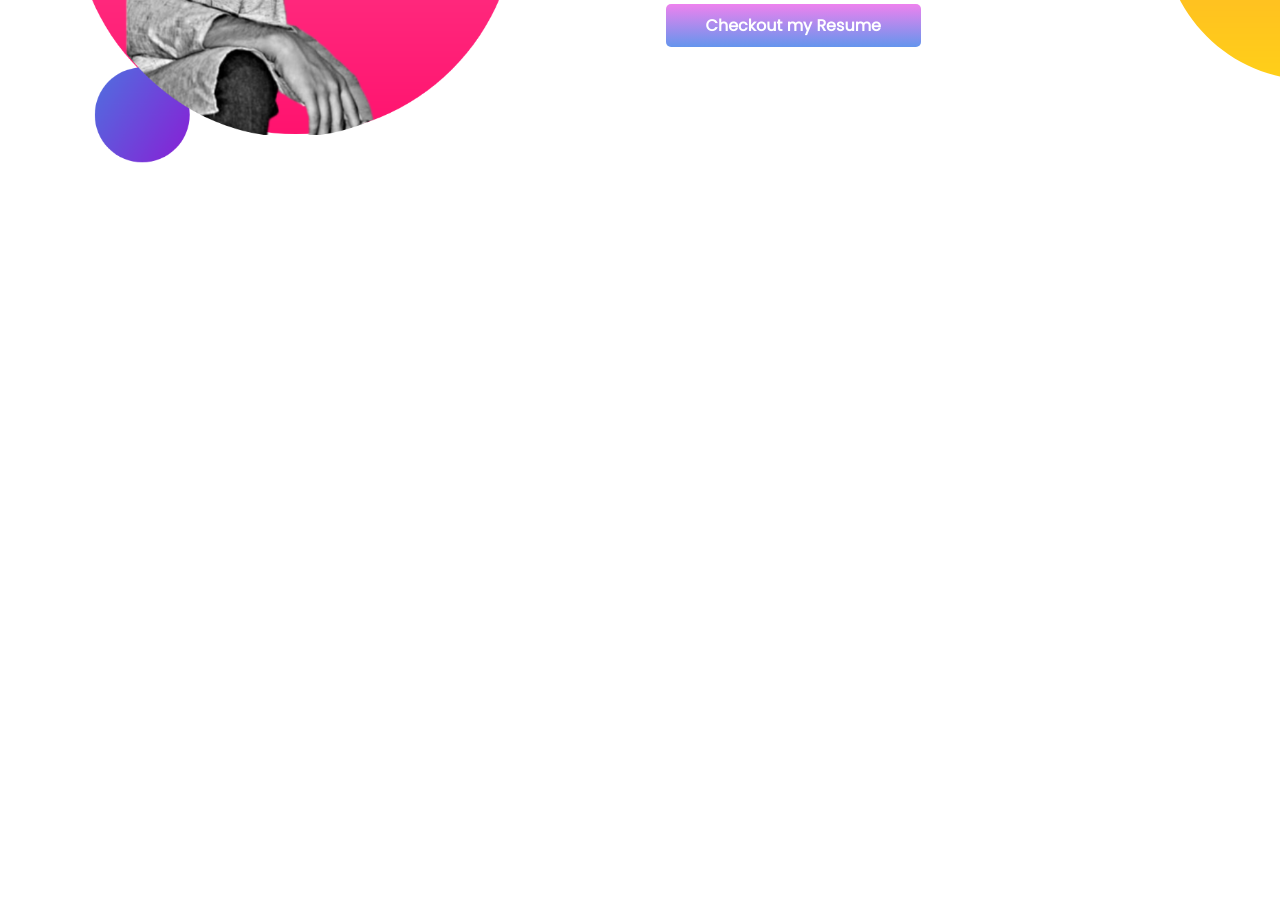
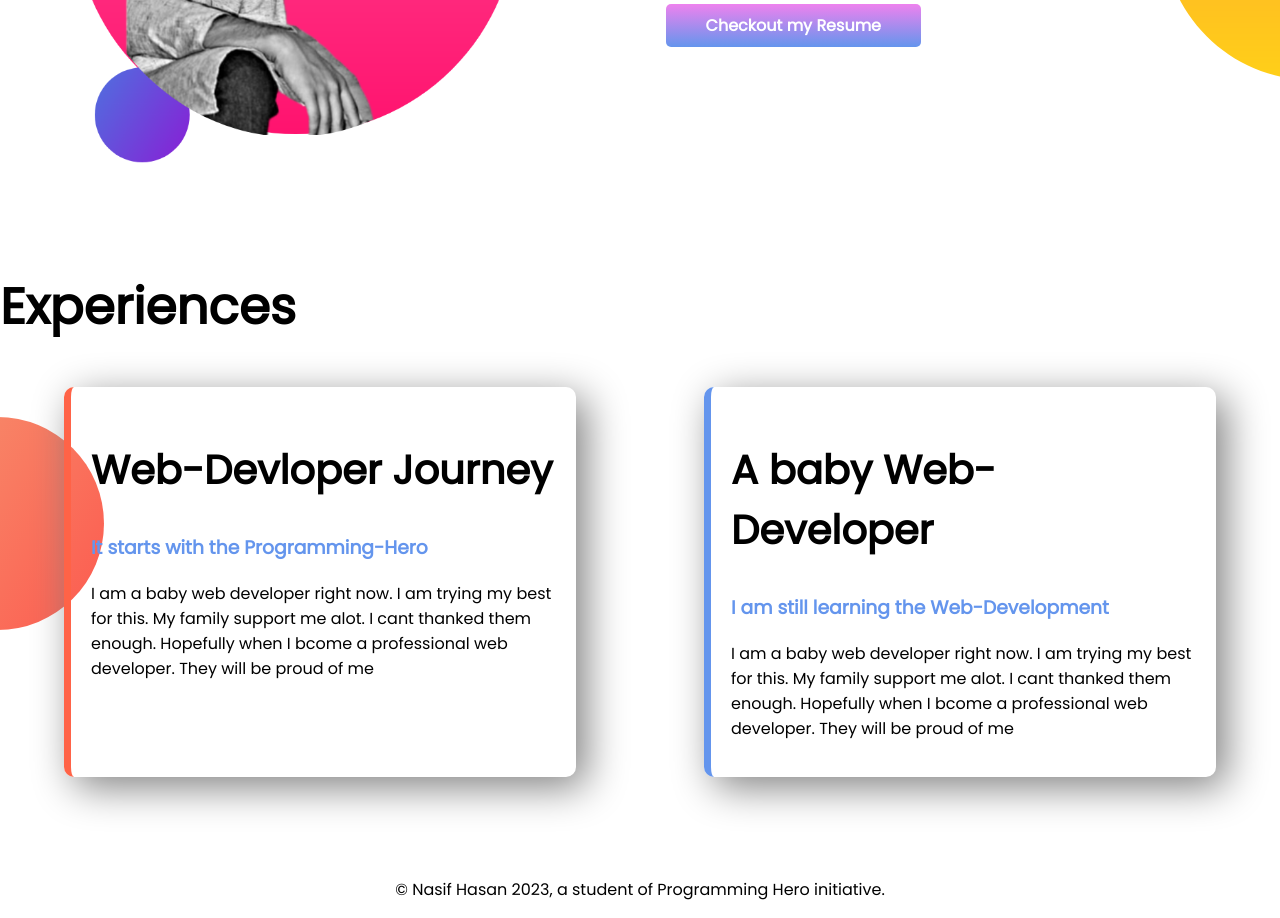
Before and after one commit to Nasif-Hasan/Web-D4-portfolio, a plain HTML site: page index.html in a window 1280 px wide. Shown: the part 922-1840 px from the top of the page. Before the commit the page ends 1192 px from the top, so only its background shows below. Drawn offline with Linux system fonts and the light colour scheme.

Commit message:
last-push

```diff
--- a/index.html
+++ b/index.html
@@ -13,7 +13,7 @@
 </head>
 
 <body>
-    <section class="bg-banner">
+    <section class="bg-banner the-flex">
         <div class="half-page">
             <h1>Welcome To </h1>
             <h1><span class="cornblue">Nasif Hasan's</span> Portfolio</h1>
@@ -29,7 +29,7 @@
             <img src="images/myGuiter-bg.png" alt="">
         </div>
     </section>
-    <section class="second-banner">
+    <section class="second-banner the-flex">
         <div class="half-page">
             <img src=" images/mySideprofile-bg2.png" alt="">
         </div>
@@ -42,6 +42,28 @@
             <a class="hire-button" href="">Checkout my Resume</a>
         </div>
     </section>
+    <Section class="third-banner">
+        <h1>Experiences</h1>
+        <div class="the-flex">
+            <div class="Last-box" id="journey">
+                <h2>Web-Devloper Journey</h2>
+                <h3 class="cornblue">It starts with the Programming-Hero</h3>
+                <p>I am a baby web developer right now. I am trying my best for this. My family support me alot. I cant
+                    thanked them enough. Hopefully when I bcome a professional web developer. They will be proud of me
+                </p>
+            </div>
+            <div class="Last-box" id="baby-web">
+                <h2>A baby Web-Developer</h2>
+                <h3 class="cornblue">I am still learning the Web-Development</h3>
+                <p>I am a baby web developer right now. I am trying my best for this. My family support me alot. I cant
+                    thanked them enough. Hopefully when I bcome a professional web developer. They will be proud of me
+                </p>
+            </div>
+        </div>
+    </Section>
 </body>
+<footer>
+    <p>© Nasif Hasan 2023, a student of Programming Hero initiative.</p>
+</footer>
 
 </html>
--- a/style.css
+++ b/style.css
@@ -7,11 +7,15 @@ h1 {
     font-size: 50px;
 }
 
+h2 {
+    font-size: 40px;
+}
+
 .cornblue {
     color: cornflowerblue;
 }
 
-section {
+.the-flex {
     display: flex;
     margin-bottom: 100px;
 }
@@ -44,3 +48,30 @@ section {
     background-repeat: no-repeat;
     background-position: right;
 }
+
+.third-banner {
+    background-image: url(images/exp-bg.png);
+    background-repeat: no-repeat;
+    background-position: left;
+}
+
+.Last-box {
+    width: 40%;
+    margin-left: 5%;
+    margin-right: 5%;
+    border-radius: 10px;
+    padding: 20px;
+    box-shadow: 10px 10px 40px gray;
+}
+
+#journey {
+    border-left: 7px solid tomato;
+}
+
+#baby-web {
+    border-left: 7px solid cornflowerblue;
+}
+
+footer {
+    text-align: center;
+}
```
